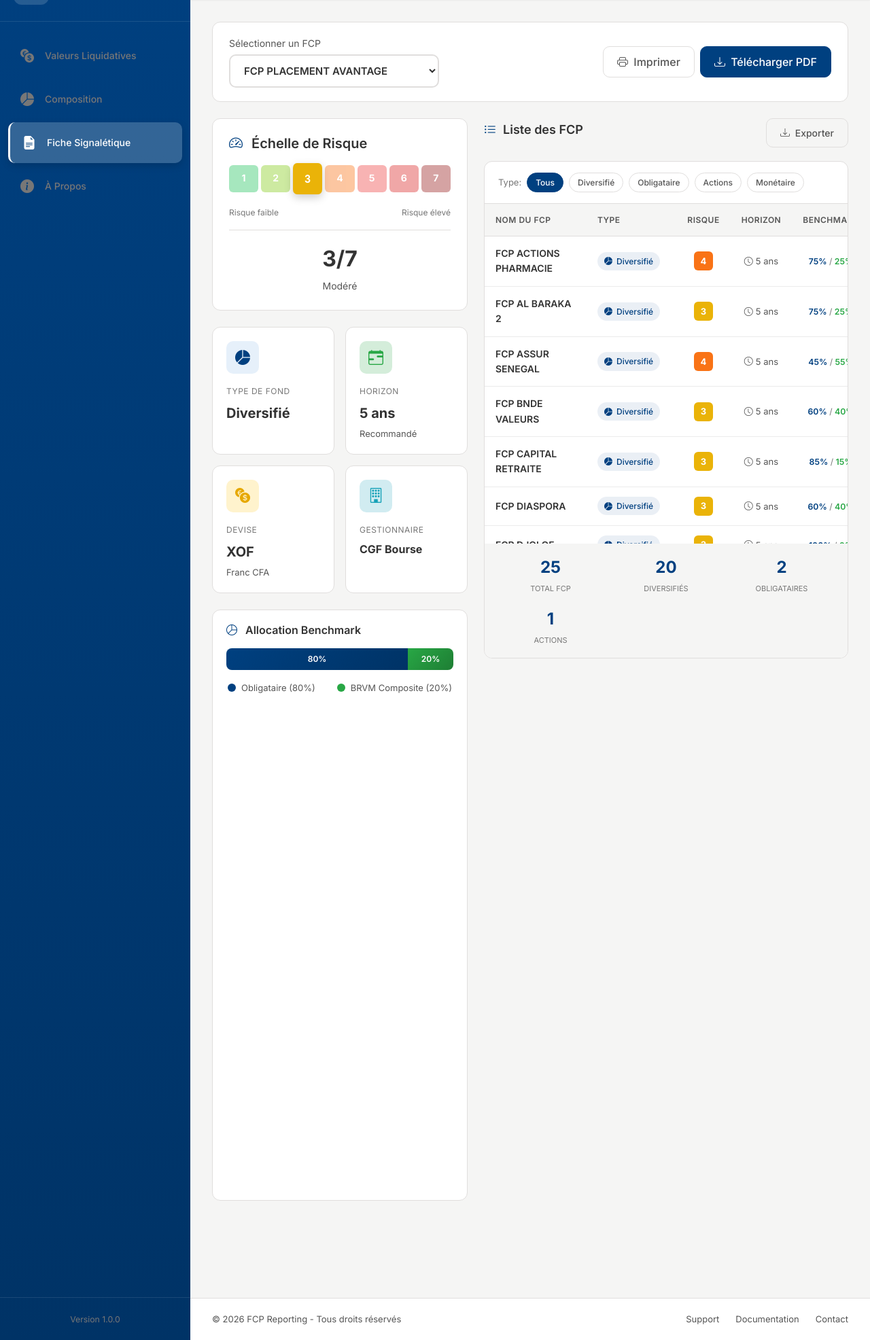
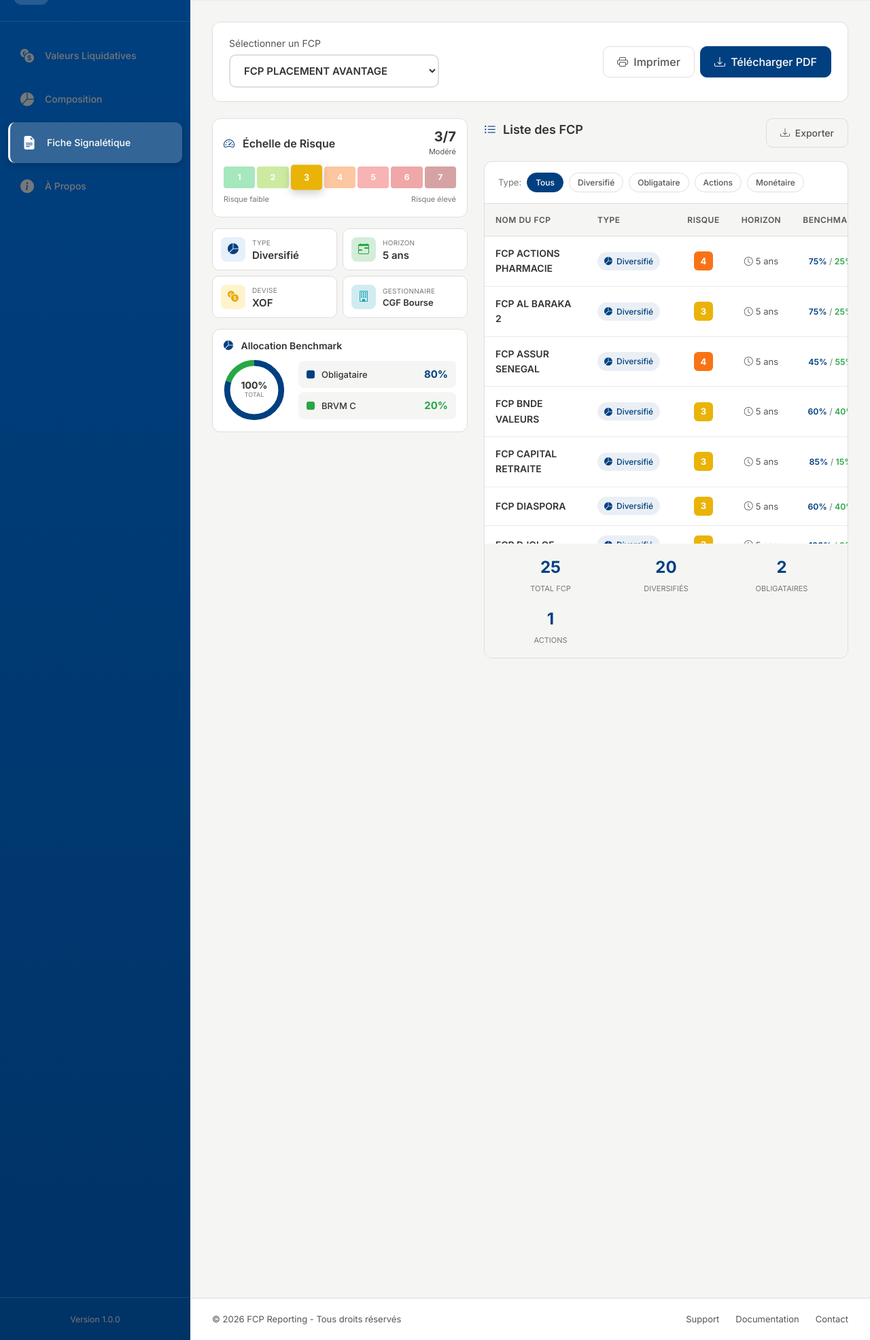
Before and after one commit to DylaneTrader/testappgestionFCP, a Django app: page /fiche-signaletique/ in a window 1280 px wide. Shown: the part 88-2060 px from the top of the page at 68% size. Run offline with Django 5.2, Linux system fonts and the light colour scheme.

Commit message:
Fiche signalétique, correction de la zone allocation & création des tables fiche et vl

```diff
--- /dev/null
+++ b/fcp_app/management/__init__.py
@@ -0,0 +1 @@
+# Package marker
--- /dev/null
+++ b/fcp_app/management/commands/__init__.py
@@ -0,0 +1 @@
+# Package marker
--- a/fcp_app/templates/fcp_app/fiche_signaletique.html
+++ b/fcp_app/templates/fcp_app/fiche_signaletique.html
@@ -49,24 +49,24 @@
         background: var(--bg-primary);
         border: 1px solid var(--border-color);
         border-radius: 12px;
-        padding: 24px;
+        padding: 16px;
     }
 
     .risk-scale {
         display: flex;
-        gap: 4px;
-        margin: 20px 0;
+        gap: 3px;
+        margin: 12px 0 8px;
     }
 
     .risk-level {
         flex: 1;
-        height: 40px;
-        border-radius: 6px;
+        height: 32px;
+        border-radius: 4px;
         display: flex;
         align-items: center;
         justify-content: center;
         font-weight: 700;
-        font-size: 14px;
+        font-size: 12px;
         color: white;
         transition: all 0.3s ease;
         opacity: 0.4;
@@ -89,28 +89,68 @@
     .risk-labels {
         display: flex;
         justify-content: space-between;
-        font-size: 12px;
+        font-size: 11px;
         color: var(--text-muted);
-        margin-top: 8px;
     }
 
-    .risk-current {
-        text-align: center;
-        margin-top: 16px;
-        padding-top: 16px;
-        border-top: 1px solid var(--border-color);
+    .risk-current-inline {
+        text-align: right;
     }
 
-    .risk-current .risk-value {
-        font-size: 32px;
+    .risk-value-inline {
+        font-size: 20px;
         font-weight: 700;
         color: var(--text-primary);
+        display: block;
+        line-height: 1;
     }
 
-    .risk-current .risk-label {
-        font-size: 14px;
+    .risk-label-inline {
+        font-size: 11px;
         color: var(--text-secondary);
-        margin-top: 4px;
+    }
+
+    /* Info Cards Mini */
+    .info-card-mini {
+        background: var(--bg-primary);
+        border: 1px solid var(--border-color);
+        border-radius: 10px;
+        padding: 12px;
+        display: flex;
+        align-items: center;
+        gap: 10px;
+        height: 100%;
+        transition: all 0.2s ease;
+    }
+
+    .info-card-mini:hover {
+        box-shadow: var(--shadow-sm);
+    }
+
+    .card-icon-mini {
+        width: 36px;
+        height: 36px;
+        border-radius: 8px;
+        display: flex;
+        align-items: center;
+        justify-content: center;
+        font-size: 16px;
+        flex-shrink: 0;
+    }
+
+    .card-label-mini {
+        font-size: 10px;
+        text-transform: uppercase;
+        letter-spacing: 0.3px;
+        color: var(--text-muted);
+        margin-bottom: 2px;
+    }
+
+    .card-value-mini {
+        font-size: 15px;
+        font-weight: 600;
+        color: var(--text-primary);
+        line-height: 1.2;
     }
 
     /* Info Cards */
@@ -159,52 +199,96 @@
         margin-top: 4px;
     }
 
-    /* Benchmark Allocation */
-    .benchmark-bar {
-        display: flex;
-        height: 32px;
-        border-radius: 8px;
-        overflow: hidden;
-        margin: 16px 0;
+    /* Benchmark Allocation - Donut Chart Style */
+    .benchmark-allocation-card {
+        background: var(--bg-primary);
+        border: 1px solid var(--border-color);
+        border-radius: 12px;
+        padding: 16px;
     }
 
-    .benchmark-segment {
+    .benchmark-donut-container {
         display: flex;
         align-items: center;
-        justify-content: center;
-        font-size: 12px;
-        font-weight: 600;
-        color: white;
-        transition: all 0.3s ease;
+        gap: 20px;
     }
 
-    .benchmark-segment.oblig {
-        background: linear-gradient(135deg, #004080, #003366);
+    .donut-wrapper {
+        position: relative;
+        width: 90px;
+        height: 90px;
+        flex-shrink: 0;
     }
 
-    .benchmark-segment.brvm {
-        background: linear-gradient(135deg, #28a745, #1e7e34);
+    .donut-chart {
+        width: 100%;
+        height: 100%;
+        border-radius: 50%;
+        transform: rotate(-90deg);
     }
 
-    .benchmark-legend {
-        display: flex;
-        justify-content: center;
-        gap: 32px;
-        margin-top: 12px;
+    .donut-center {
+        position: absolute;
+        top: 50%;
+        left: 50%;
+        transform: translate(-50%, -50%);
+        text-align: center;
     }
 
-    .benchmark-legend-item {
+    .donut-center-value {
+        font-size: 14px;
+        font-weight: 700;
+        color: var(--text-primary);
+        line-height: 1;
+    }
+
+    .donut-center-label {
+        font-size: 9px;
+        color: var(--text-muted);
+        text-transform: uppercase;
+    }
+
+    .benchmark-details {
+        flex: 1;
+    }
+
+    .benchmark-item {
         display: flex;
         align-items: center;
-        gap: 8px;
-        font-size: 13px;
-        color: var(--text-secondary);
+        justify-content: space-between;
+        padding: 8px 12px;
+        background: var(--bg-secondary);
+        border-radius: 8px;
+        margin-bottom: 6px;
     }
 
-    .benchmark-legend-dot {
+    .benchmark-item:last-child {
+        margin-bottom: 0;
+    }
+
+    .benchmark-item-left {
+        display: flex;
+        align-items: center;
+        gap: 10px;
+    }
+
+    .benchmark-color-indicator {
         width: 12px;
         height: 12px;
-        border-radius: 50%;
+        border-radius: 3px;
+        flex-shrink: 0;
+    }
+
+    .benchmark-item-name {
+        font-size: 13px;
+        font-weight: 500;
+        color: var(--text-primary);
+    }
+
+    .benchmark-item-value {
+        font-size: 15px;
+        font-weight: 700;
+        color: var(--text-primary);
     }
 
     /* FCP Table */
@@ -410,12 +494,18 @@
 <div class="row">
     <!-- Left Column - Selected FCP Details -->
     <div class="col-lg-5 mb-4">
-        <!-- Risk Scale Card -->
-        <div class="risk-scale-container mb-4">
-            <h5 class="mb-0" style="font-weight: 600; color: var(--text-primary);">
-                <i class="bi bi-speedometer2 me-2" style="color: var(--primary-color);"></i>
-                Échelle de Risque
-            </h5>
+        <!-- Risk Scale Card - Compact -->
+        <div class="risk-scale-container mb-3">
+            <div class="d-flex justify-content-between align-items-center mb-2">
+                <h6 class="mb-0" style="font-weight: 600; color: var(--text-primary);">
+                    <i class="bi bi-speedometer2 me-2" style="color: var(--primary-color);"></i>
+                    Échelle de Risque
+                </h6>
+                <div class="risk-current-inline">
+                    <span class="risk-value-inline">{{ selected_fcp_data.echelle_risque }}/7</span>
+                    <span class="risk-label-inline">{{ selected_fcp_data.risk_label }}</span>
+                </div>
+            </div>
 
             <div class="risk-scale">
                 <div class="risk-level risk-level-1 {% if selected_fcp_data.echelle_risque == 1 %}active{% endif %}">1</div>
@@ -431,86 +521,133 @@
                 <span>Risque faible</span>
                 <span>Risque élevé</span>
             </div>
-
-            <div class="risk-current">
-                <div class="risk-value">{{ selected_fcp_data.echelle_risque }}/7</div>
-                <div class="risk-label">{{ selected_fcp_data.risk_label }}</div>
-            </div>
         </div>
 
-        <!-- Info Cards Grid -->
-        <div class="row g-3 mb-4">
+        <!-- Info Cards Grid - 2x2 Compact -->
+        <div class="row g-2 mb-3">
             <div class="col-6">
-                <div class="info-card-compact">
-                    <div class="card-icon" style="background: var(--primary-light); color: var(--primary-color);">
+                <div class="info-card-mini">
+                    <div class="card-icon-mini" style="background: var(--primary-light); color: var(--primary-color);">
                         <i class="{{ selected_fcp_data.type_icon }}"></i>
                     </div>
-                    <div class="card-label">Type de Fond</div>
-                    <div class="card-value">{{ selected_fcp_data.type_fond }}</div>
+                    <div>
+                        <div class="card-label-mini">Type</div>
+                        <div class="card-value-mini">{{ selected_fcp_data.type_fond }}</div>
+                    </div>
                 </div>
             </div>
             <div class="col-6">
-                <div class="info-card-compact">
-                    <div class="card-icon" style="background: #d4edda; color: #28a745;">
+                <div class="info-card-mini">
+                    <div class="card-icon-mini" style="background: #d4edda; color: #28a745;">
                         <i class="bi bi-calendar-range"></i>
                     </div>
-                    <div class="card-label">Horizon</div>
-                    <div class="card-value">{{ selected_fcp_data.horizon }} ans</div>
-                    <div class="card-subtitle">Recommandé</div>
+                    <div>
+                        <div class="card-label-mini">Horizon</div>
+                        <div class="card-value-mini">{{ selected_fcp_data.horizon }} ans</div>
+                    </div>
                 </div>
             </div>
             <div class="col-6">
-                <div class="info-card-compact">
-                    <div class="card-icon" style="background: #fff3cd; color: #e6a800;">
+                <div class="info-card-mini">
+                    <div class="card-icon-mini" style="background: #fff3cd; color: #e6a800;">
                         <i class="bi bi-currency-exchange"></i>
                     </div>
-                    <div class="card-label">Devise</div>
-                    <div class="card-value">{{ selected_fcp_data.devise }}</div>
-                    <div class="card-subtitle">Franc CFA</div>
+                    <div>
+                        <div class="card-label-mini">Devise</div>
+                        <div class="card-value-mini">{{ selected_fcp_data.devise }}</div>
+                    </div>
                 </div>
             </div>
             <div class="col-6">
-                <div class="info-card-compact">
-                    <div class="card-icon" style="background: #d1ecf1; color: #17a2b8;">
+                <div class="info-card-mini">
+                    <div class="card-icon-mini" style="background: #d1ecf1; color: #17a2b8;">
                         <i class="bi bi-building"></i>
                     </div>
-                    <div class="card-label">Gestionnaire</div>
-                    <div class="card-value" style="font-size: 16px;">{{ selected_fcp_data.gestionnaire }}</div>
+                    <div>
+                        <div class="card-label-mini">Gestionnaire</div>
+                        <div class="card-value-mini" style="font-size: 13px;">{{ selected_fcp_data.gestionnaire }}</div>
+                    </div>
                 </div>
             </div>
         </div>
 
-        <!-- Benchmark Allocation Card -->
-        <div class="info-card-compact">
-            <h6 style="font-weight: 600; color: var(--text-primary); margin-bottom: 16px;">
-                <i class="bi bi-pie-chart me-2" style="color: var(--primary-color);"></i>
+        <!-- Benchmark Allocation Card - Donut Chart -->
+        <div class="benchmark-allocation-card">
+            <h6 style="font-weight: 600; color: var(--text-primary); margin-bottom: 12px; font-size: 14px;">
+                <i class="bi bi-pie-chart-fill me-2" style="color: var(--primary-color);"></i>
                 Allocation Benchmark
             </h6>
 
-            <div class="benchmark-bar">
-                {% if selected_fcp_data.benchmark_oblig > 0 %}
-                <div class="benchmark-segment oblig" style="width: {{ selected_fcp_data.benchmark_oblig }}%;">
-                    {{ selected_fcp_data.benchmark_oblig }}%
+            <div class="benchmark-donut-container">
+                <!-- Donut Chart SVG -->
+                <div class="donut-wrapper">
+                    <svg class="donut-chart" viewBox="0 0 36 36" id="benchmarkDonut">
+                        <!-- Background circle -->
+                        <circle cx="18" cy="18" r="15.915" fill="none" stroke="#e9ecef" stroke-width="3"/>
+                        <!-- Segments will be added by JS -->
+                    </svg>
+                    <div class="donut-center">
+                        <div class="donut-center-value">100%</div>
+                        <div class="donut-center-label">Total</div>
+                    </div>
                 </div>
-                {% endif %}
-                {% if selected_fcp_data.benchmark_brvmc > 0 %}
-                <div class="benchmark-segment brvm" style="width: {{ selected_fcp_data.benchmark_brvmc }}%;">
-                    {{ selected_fcp_data.benchmark_brvmc }}%
-                </div>
-                {% endif %}
-            </div>
 
-            <div class="benchmark-legend">
-                <div class="benchmark-legend-item">
-                    <div class="benchmark-legend-dot" style="background: #004080;"></div>
-                    <span>Obligataire ({{ selected_fcp_data.benchmark_oblig }}%)</span>
-                </div>
-                <div class="benchmark-legend-item">
-                    <div class="benchmark-legend-dot" style="background: #28a745;"></div>
-                    <span>BRVM Composite ({{ selected_fcp_data.benchmark_brvmc }}%)</span>
+                <!-- Legend Details -->
+                <div class="benchmark-details">
+                    <div class="benchmark-item">
+                        <div class="benchmark-item-left">
+                            <div class="benchmark-color-indicator" style="background: #004080;"></div>
+                            <span class="benchmark-item-name">Obligataire</span>
+                        </div>
+                        <span class="benchmark-item-value" style="color: #004080;">{{ selected_fcp_data.benchmark_oblig }}%</span>
+                    </div>
+                    <div class="benchmark-item">
+                        <div class="benchmark-item-left">
+                            <div class="benchmark-color-indicator" style="background: #28a745;"></div>
+                            <span class="benchmark-item-name">BRVM C</span>
+                        </div>
+                        <span class="benchmark-item-value" style="color: #28a745;">{{ selected_fcp_data.benchmark_brvmc }}%</span>
+                    </div>
                 </div>
             </div>
         </div>
+
+        <script>
+        // Initialize donut chart
+        document.addEventListener('DOMContentLoaded', function() {
+            const oblig = {{ selected_fcp_data.benchmark_oblig }};
+            const brvm = {{ selected_fcp_data.benchmark_brvmc }};
+            const svg = document.getElementById('benchmarkDonut');
+            const circumference = 2 * Math.PI * 15.915;
+
+            // Create segments
+            if (oblig > 0) {
+                const segment1 = document.createElementNS('http://www.w3.org/2000/svg', 'circle');
+                segment1.setAttribute('cx', '18');
+                segment1.setAttribute('cy', '18');
+                segment1.setAttribute('r', '15.915');
+                segment1.setAttribute('fill', 'none');
+                segment1.setAttribute('stroke', '#004080');
+                segment1.setAttribute('stroke-width', '3.5');
+                segment1.setAttribute('stroke-dasharray', `${oblig * circumference / 100} ${circumference}`);
+                segment1.setAttribute('stroke-dashoffset', '0');
+                svg.appendChild(segment1);
+            }
+
+            if (brvm > 0) {
+                const segment2 = document.createElementNS('http://www.w3.org/2000/svg', 'circle');
+                segment2.setAttribute('cx', '18');
+                segment2.setAttribute('cy', '18');
+                segment2.setAttribute('r', '15.915');
+                segment2.setAttribute('fill', 'none');
+                segment2.setAttribute('stroke', '#28a745');
+                segment2.setAttribute('stroke-width', '3.5');
+                segment2.setAttribute('stroke-dasharray', `${brvm * circumference / 100} ${circumference}`);
+                segment2.setAttribute('stroke-dashoffset', `-${oblig * circumference / 100}`);
+                svg.appendChild(segment2);
+            }
+        });
+        </script>
     </div>
 
     <!-- Right Column - FCP Table -->
```
Also changed, not shown: fcp_app/admin.py (+17 -1 lines), fcp_app/management/commands/populate_fcp.py (added, +40 -0 lines), fcp_app/models.py (+127 -1 lines), fcp_app/migrations/0001_initial.py (added).
